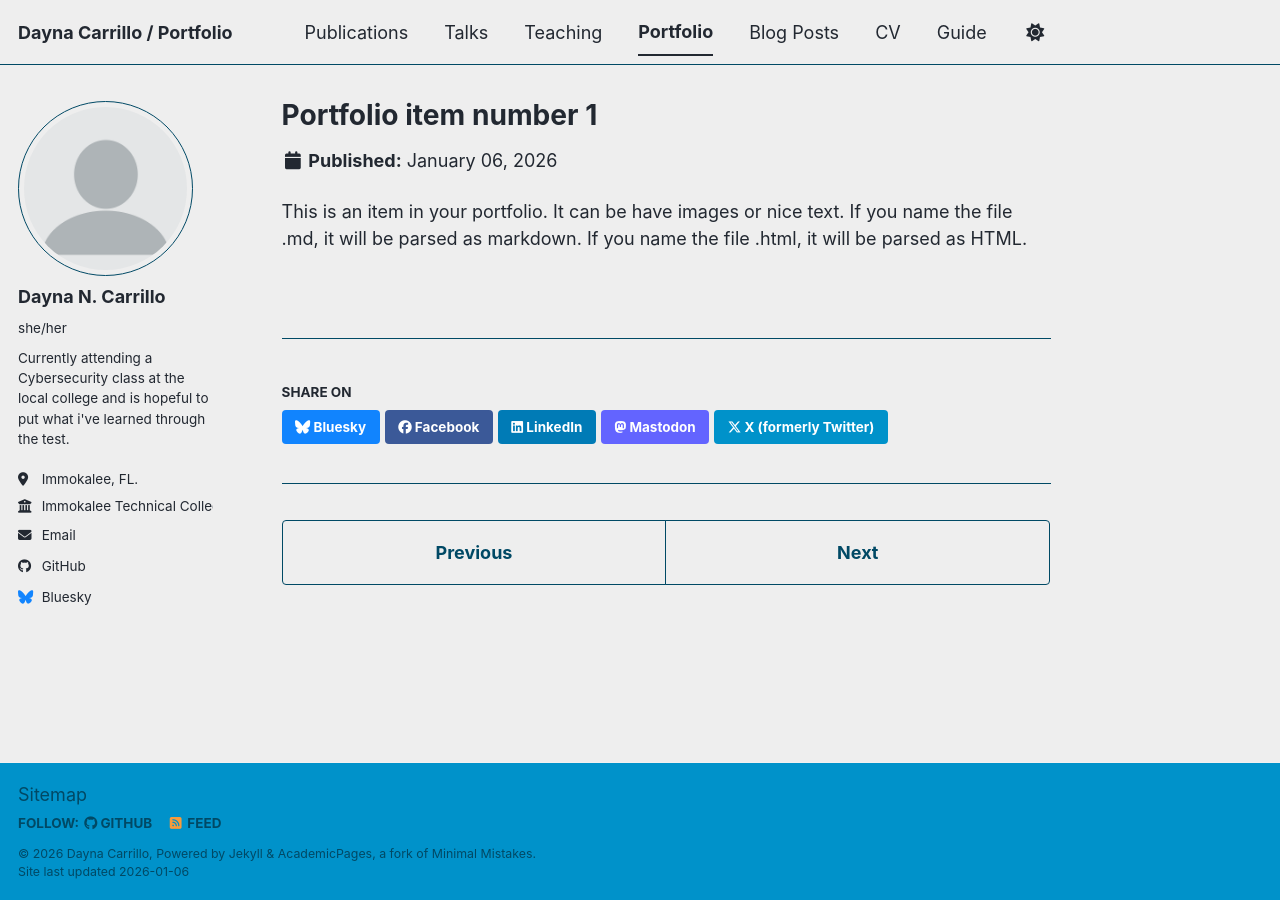
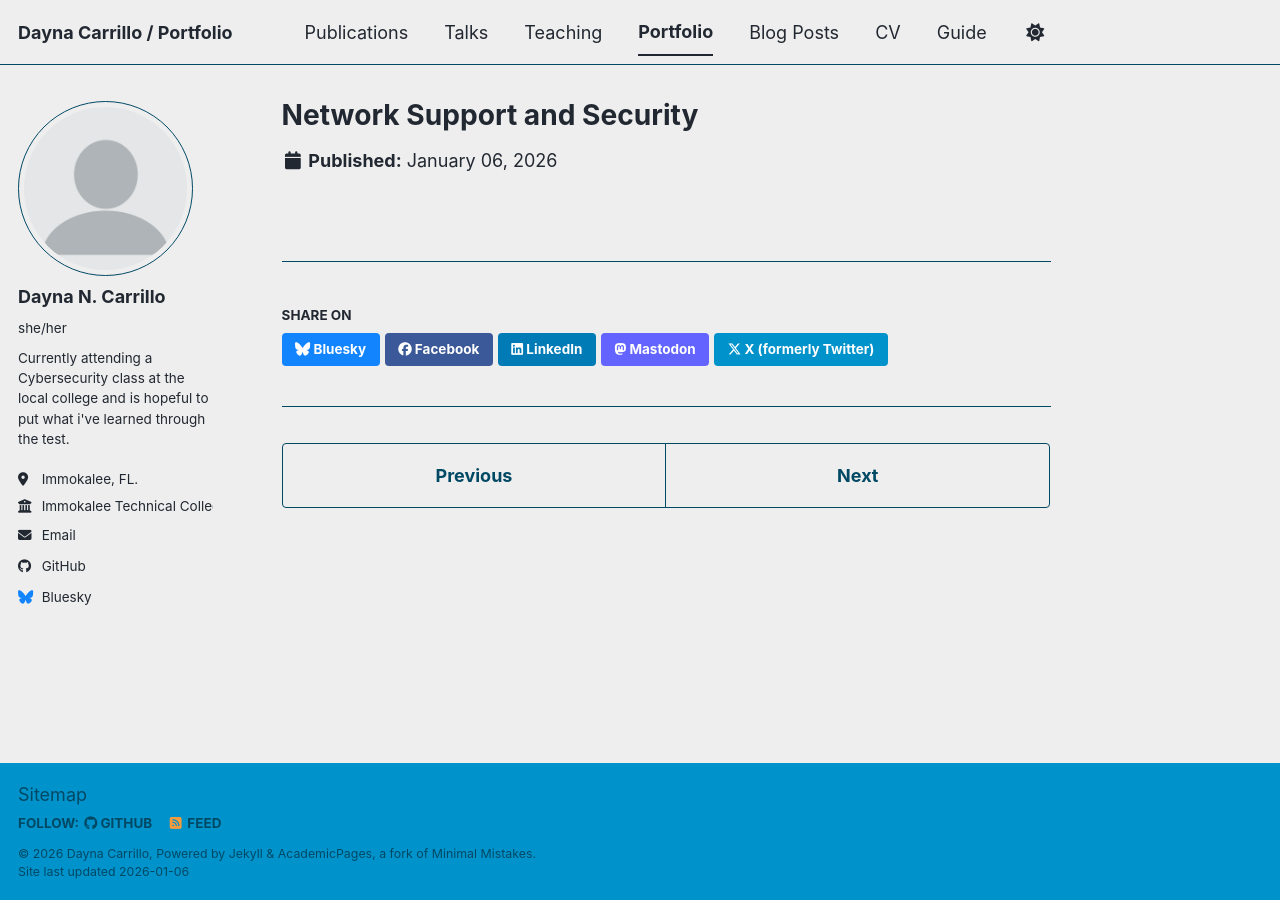
Before and after one commit to daynac12/daynac12.github.io, a Jekyll site: the page built from _portfolio/portfolio-1.md, in a window 1280 px wide. Built offline with Jekyll 4.4.1, drawn with Linux system fonts in a browser that asks for light colours; a script bundle is joined from its source files by our own code; library files that are not in the unit come from our copies.

Commit message:
Update portfolio-1.md

```diff
--- a/_portfolio/portfolio-1.md
+++ b/_portfolio/portfolio-1.md
@@ -1,7 +1,5 @@
 ---
-title: "Portfolio item number 1"
-excerpt: "Short description of portfolio item number 1<br/><img src='/images/500x300.png'>"
+title: "Network Support and Security"
+excerpt: "troubleshooting and access controls skills into technology<br/><img src='/images/500x300.png'>"
 collection: portfolio
 ---
-
-This is an item in your portfolio. It can be have images or nice text. If you name the file .md, it will be parsed as markdown. If you name the file .html, it will be parsed as HTML.
```
